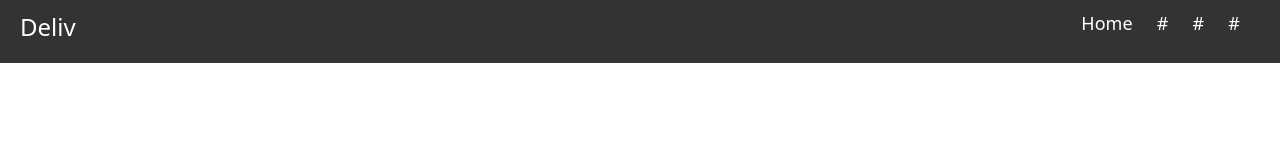
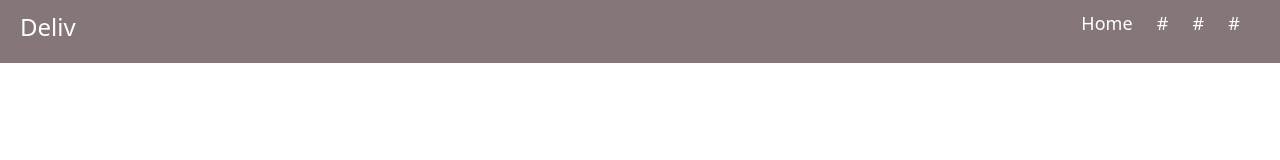
Before and after one commit to Rabinxt/E-Commerce-Website, a plain HTML site: page index.html in a window 1280 px wide. Drawn offline with nearby package versions, Linux system fonts and the light colour scheme.

Commit message:
first commit

```diff
--- a/style.css
+++ b/style.css
@@ -7,7 +7,7 @@
 }
 
 header {
-    background-color: #333;
+    background-color: #857777;
     padding: 10px 20px;
     color: white;
 }
```
